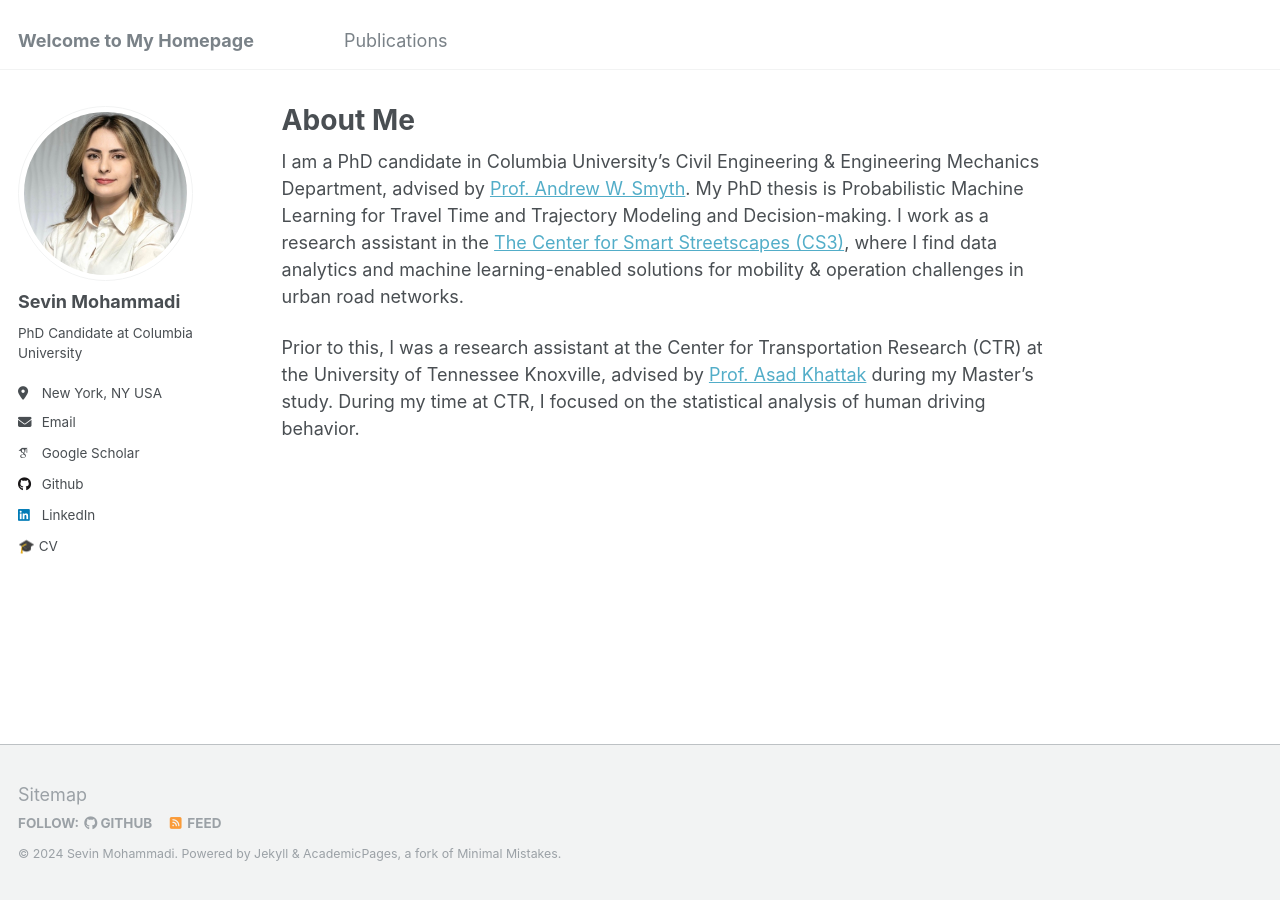
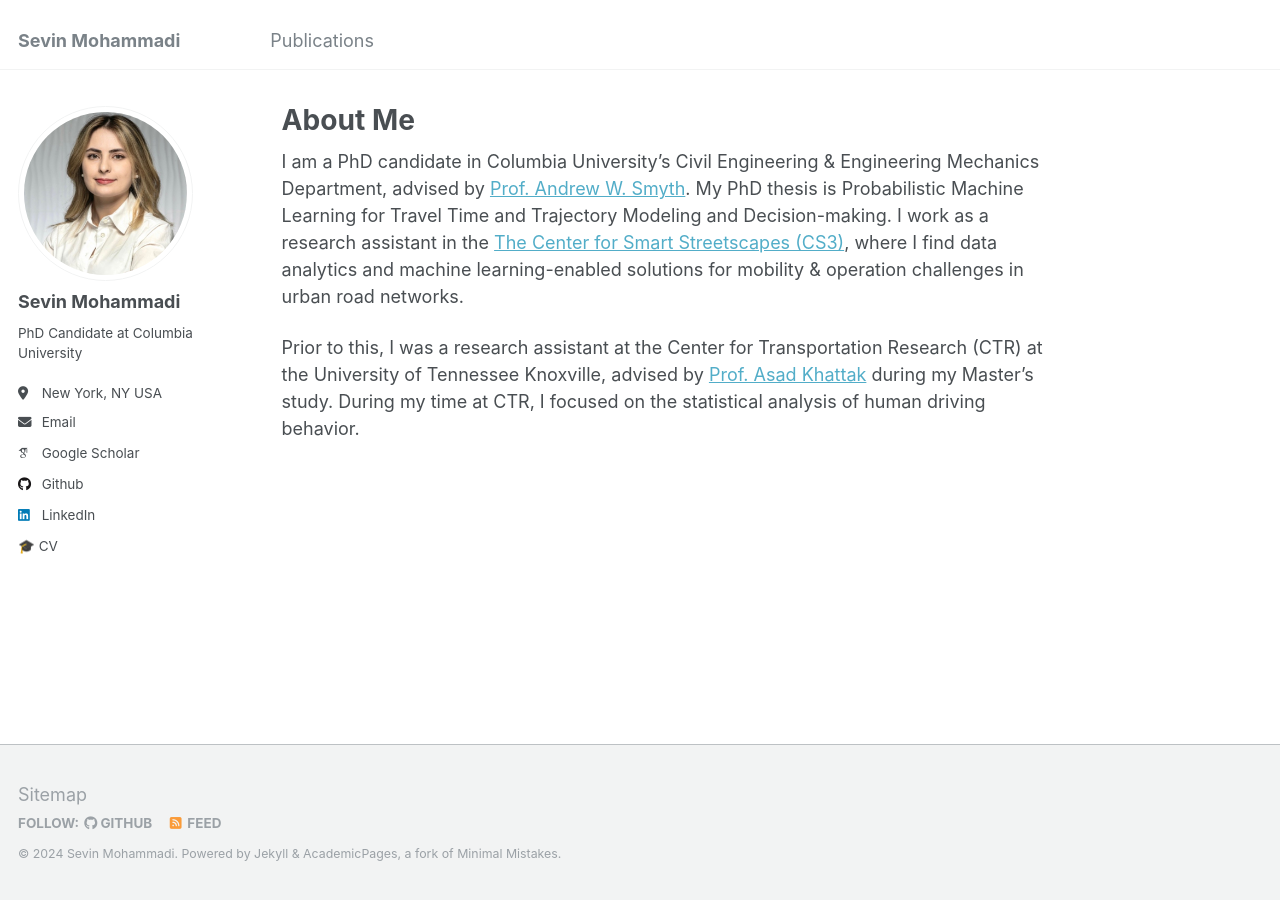
Before and after one commit to sev-90/sev-90.github.io, a Jekyll site: the page built from _pages/about.md, in a window 1280 px wide. Built offline with Jekyll 4.4.1, drawn with Linux system fonts in a browser that asks for light colours; some web fonts are replaced.

Commit message:
Update _config.yml

```diff
--- a/_config.yml
+++ b/_config.yml
@@ -8,9 +8,9 @@
 
 # Basic Site Settings
 locale                   : "en-US"
-title                    : "Welcome to My Homepage"
+title                    : "Sevin Mohammadi"
 title_separator          : "-"
-name                     : &name "Sevin Mohammadi"
+name                     : &name ""
 description              : &description "personal description"
 url                      : https://sev-90.github.io # the base hostname & protocol for your site e.g. "https://mmistakes.github.io"
 baseurl                  : "" # the subpath of your site, e.g. "/blog"
```
